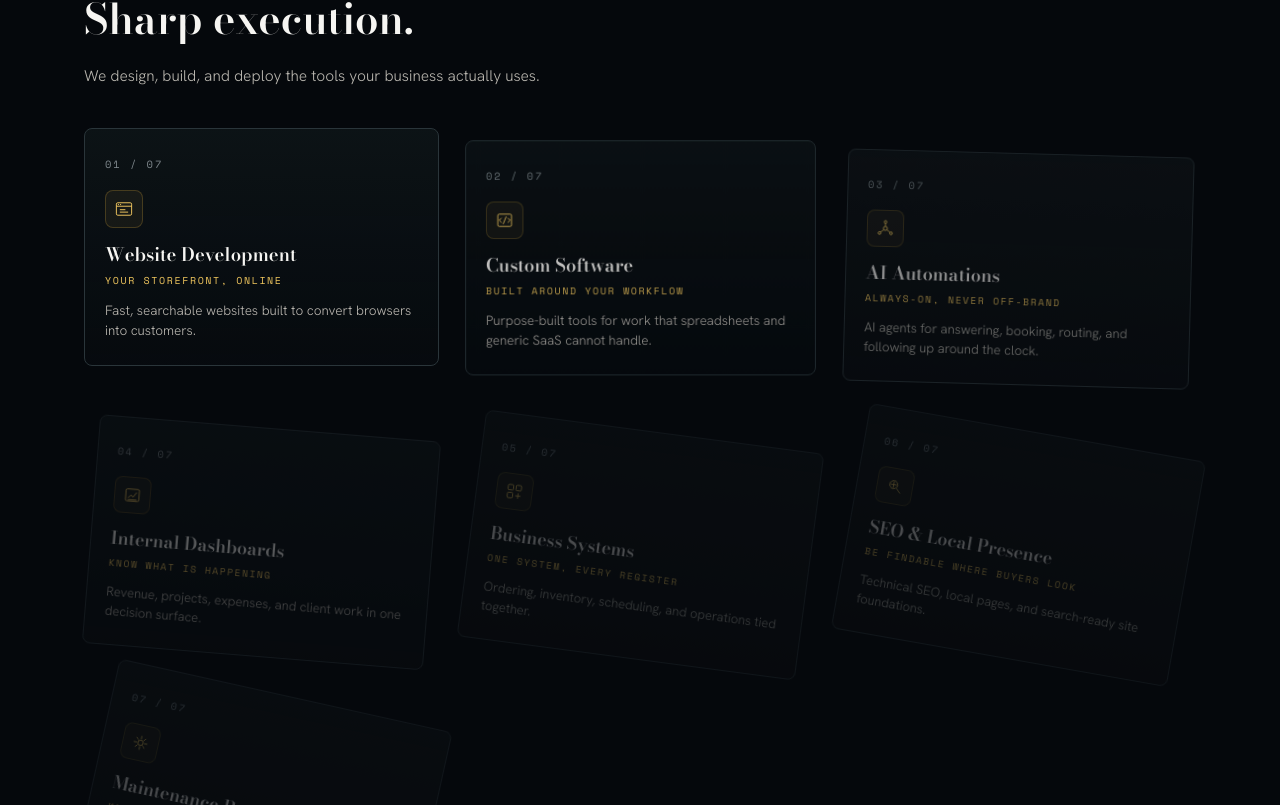
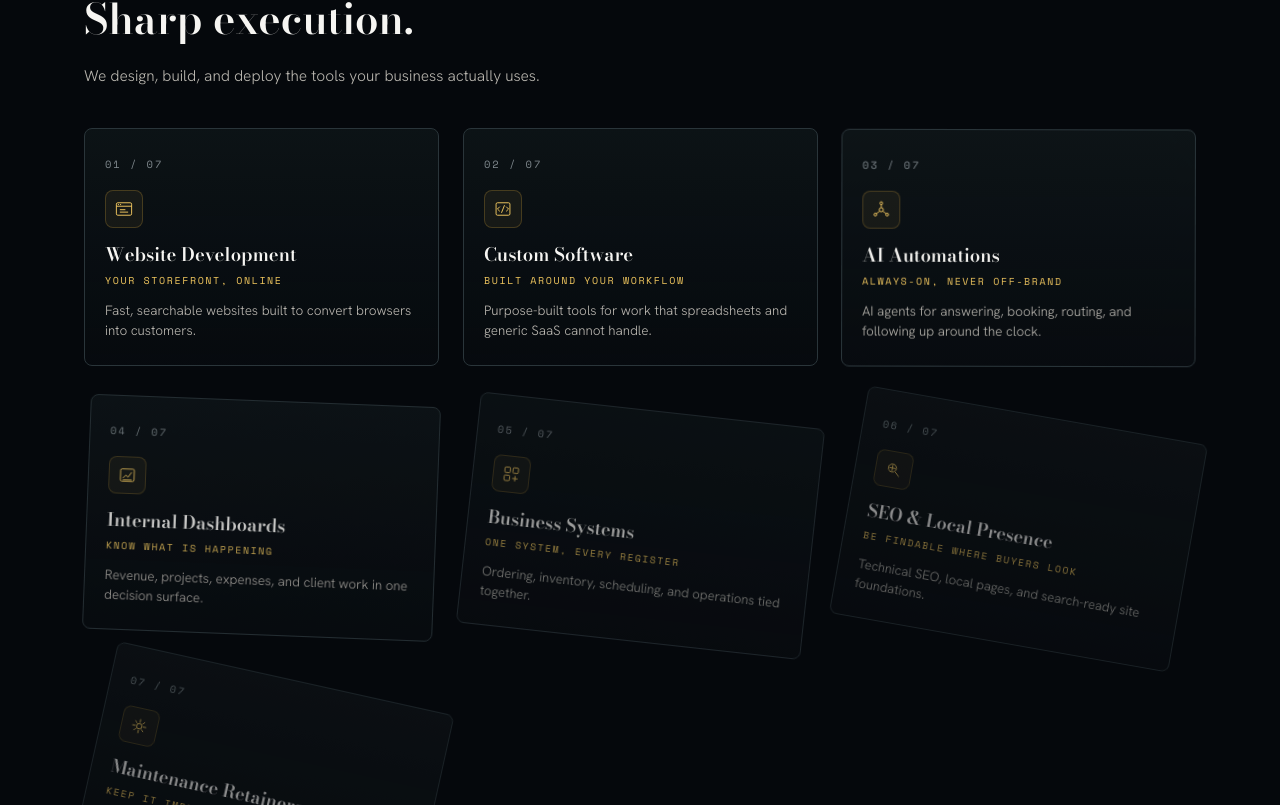
Before and after one commit to Chandelier-Consulting/chandelier, a Next.js app: page / in a window 1280 px wide. Shown: the part 1035-1840 px from the top of the page. Built offline with nearby package versions, Linux system fonts and the light colour scheme.

Commit message:
fix: service cards highlight sooner, start at 55% opacity with tighter reveal window

```diff
--- a/app/page.tsx
+++ b/app/page.tsx
@@ -585,12 +585,12 @@ function ServiceCard({
   progress: ReturnType<typeof useSpring>;
   service: (typeof services)[number];
 }) {
-  const start = index * 0.075;
-  const end = start + 0.24;
-  const opacity = useTransform(progress, [start, end], [0.28, 1]);
-  const y = useTransform(progress, [start, end], [36, 0]);
+  const start = index * 0.055;
+  const end = start + 0.14;
+  const opacity = useTransform(progress, [start, end], [0.55, 1]);
+  const y = useTransform(progress, [start, end], [20, 0]);
   const rotate = useTransform(progress, [start, end], [(index - 1) * 2.5, 0]);
-  const scale = useTransform(progress, [start, end], [0.96, 1]);
+  const scale = useTransform(progress, [start, end], [0.97, 1]);
 
   return (
     <motion.article
```
